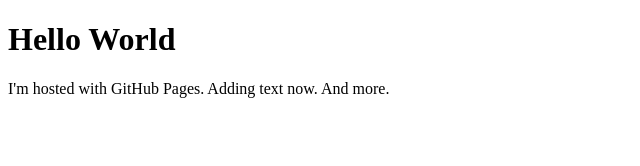
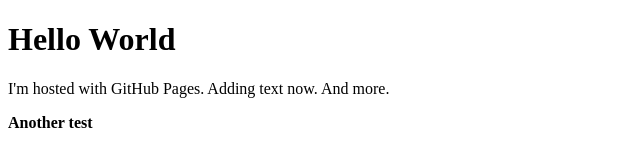
Before and after one commit to vparrett/New-site, a plain HTML site: page index.html in a window 1280 px wide. Shown: the whole page, without its empty margins (0-640 px from the left). Drawn offline with Linux system fonts and the light colour scheme.

Commit message:
added test

```diff
--- a/index.html
+++ b/index.html
@@ -1,11 +1,15 @@
 <!DOCTYPE html>
 <html>
 <head>
+
 </head>
 <body>
 <h1>Hello World</h1>
 <p>I'm hosted with GitHub Pages.
 Adding text now.
 And more.</p>
+<p>
+	<b>Another test</b>
+</p>
 </body>
 </html>
```
